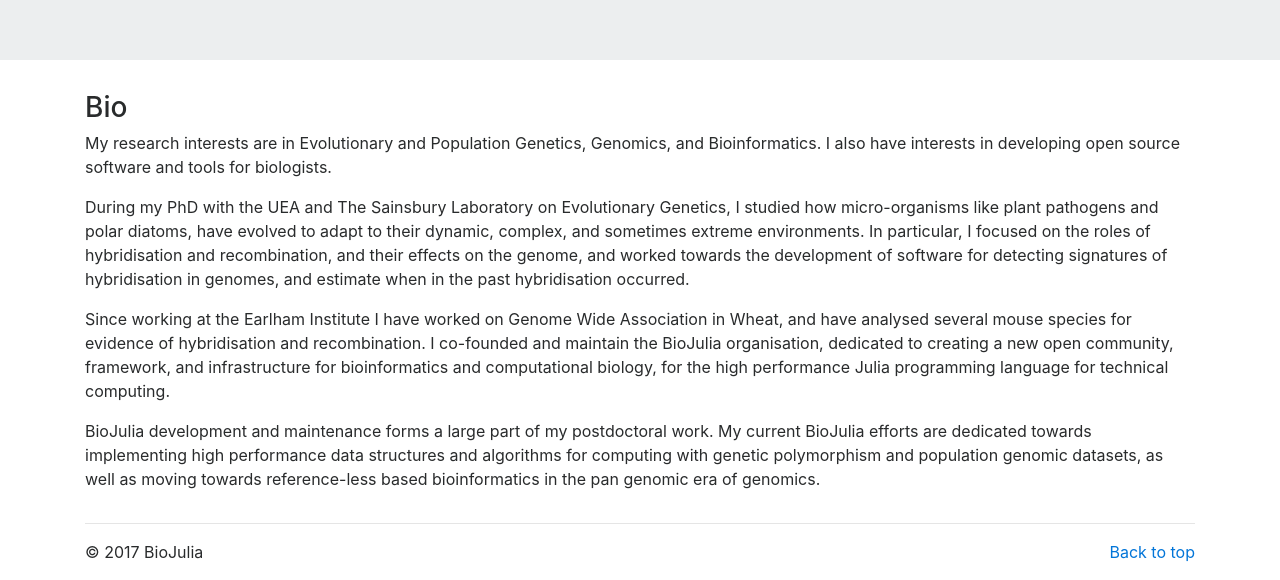
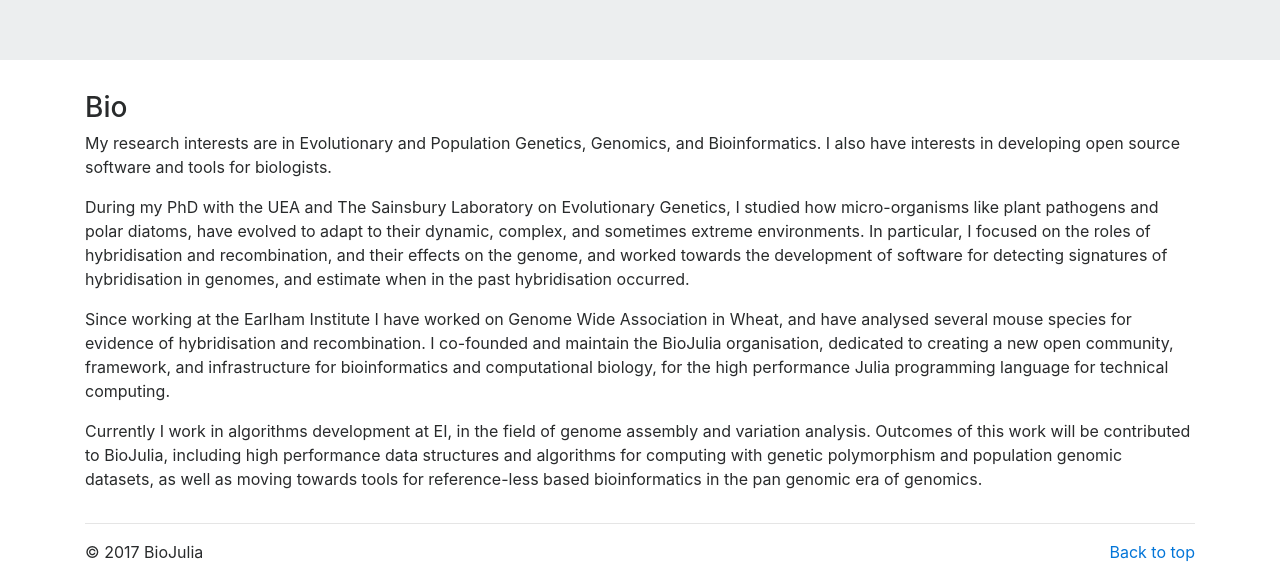
Before and after one commit to jakobnissen/biojulia.github.io, a Jekyll site: the page built from _biojl_members/ben-ward.md, in a window 1280 px wide, cut to the strip 387-967 px from the top of the page. Built offline with Jekyll 4.4.1, drawn with Linux system fonts in a browser that asks for light colours; nearby versions of some CDN libraries.

Commit message:
Fixed members page, and package listing page

```diff
--- a/_biojl_members/ben-ward.md
+++ b/_biojl_members/ben-ward.md
@@ -25,5 +25,7 @@ In particular, I focused on the roles of hybridisation and recombination, and th
 Since working at the Earlham Institute I have worked on Genome Wide Association in Wheat, and have analysed several mouse species for evidence of hybridisation and recombination.
 I co-founded and maintain the BioJulia organisation, dedicated to creating a new open community, framework, and infrastructure for bioinformatics and computational biology, for the high performance Julia programming language for technical computing.
 
-BioJulia development and maintenance forms a large part of my postdoctoral work.
-My current BioJulia efforts are dedicated towards implementing high performance data structures and algorithms for computing with genetic polymorphism and population genomic datasets, as well as moving towards reference-less based bioinformatics in the pan genomic era of genomics.
+Currently I work in algorithms development at EI, in the field of genome assembly and variation analysis.
+Outcomes of this work will be contributed to BioJulia, including high performance data structures and algorithms for
+computing with genetic polymorphism and population genomic datasets, as well as moving towards tools for
+reference-less based bioinformatics in the pan genomic era of genomics.
--- a/index.html
+++ b/index.html
@@ -21,10 +21,6 @@ title: Home
             for computing with biological data.
 
             This site is currently under construction. More is to come.
-
-            {% for repository in site.github.public_repositories %}
-  {{ repository }}
-{% endfor %}
         </p>
     </div>
 </div>
```
Also changed, not shown: _data/nonpkg.yml (added, +10 -0 lines), members/index.html (+8 -5 lines), packages/index.html (+30 -39 lines).
